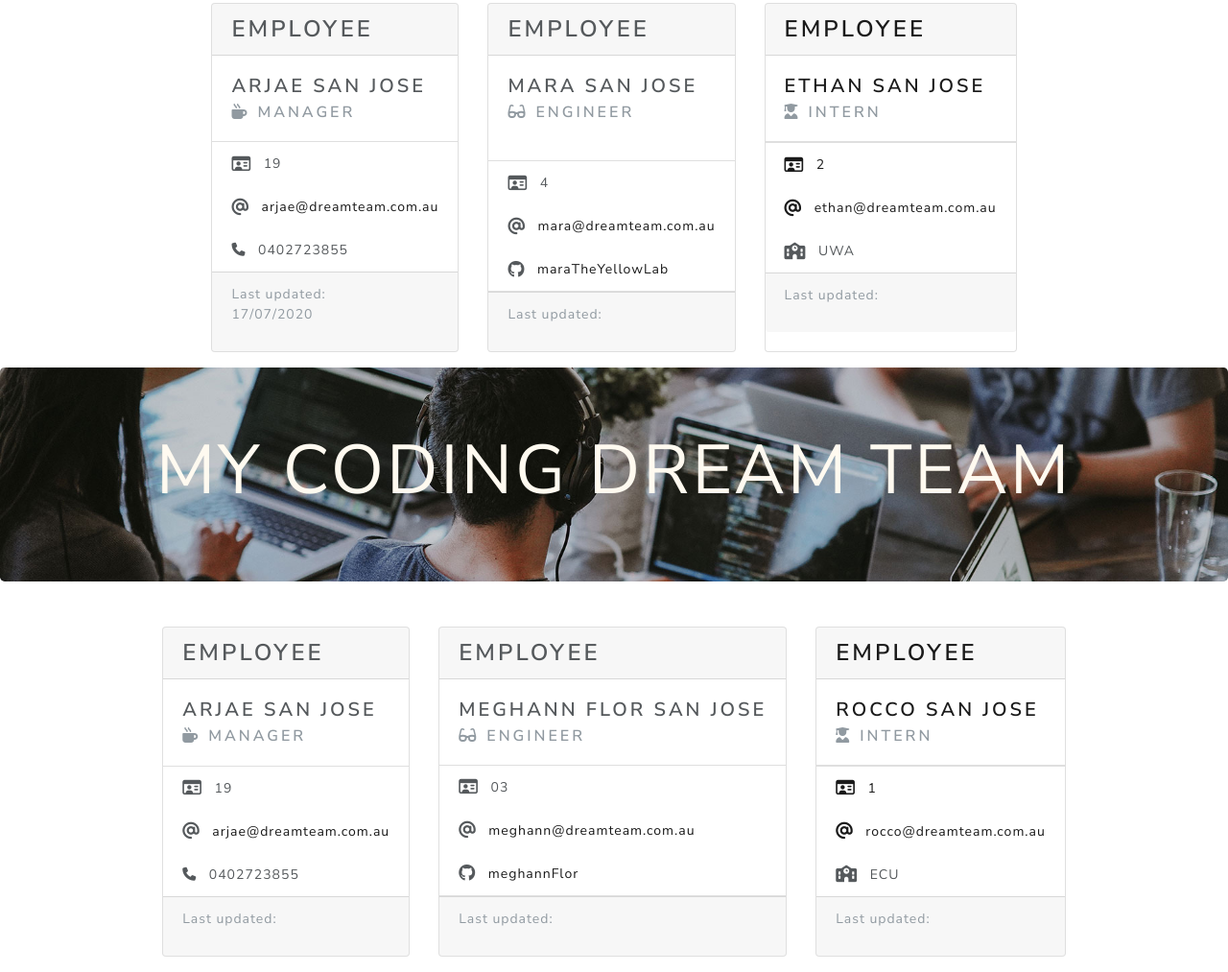
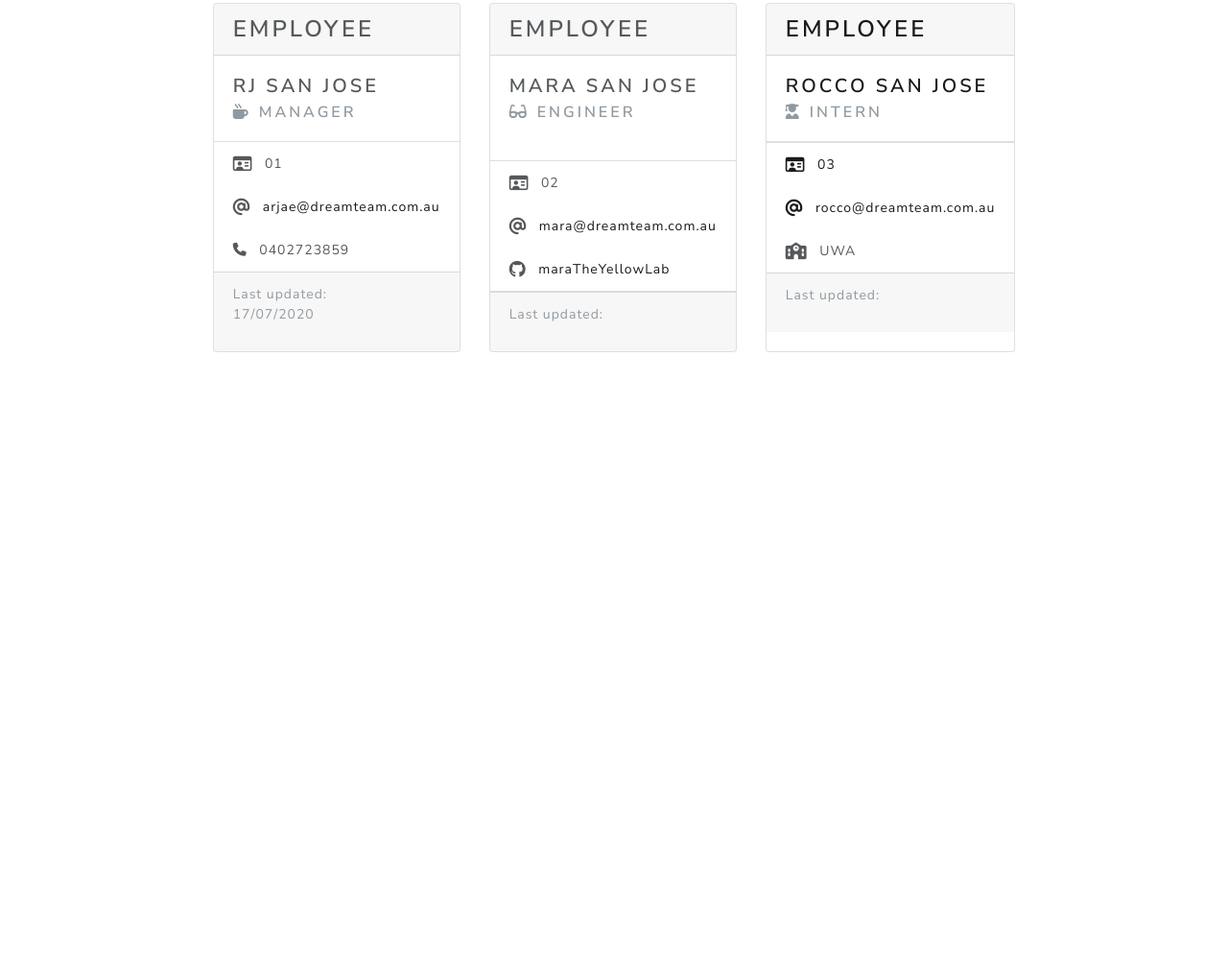
Before and after one commit to arjaesj/team-profile-generator, a website: page output/team.html in a window 1280 px wide. Shown: the part 266-1279 px from the top of the page at 96% size. After the commit the page ends 800 px from the top, so only its background shows below. Drawn offline with nearby package versions, Linux system fonts and the light colour scheme.

Commit message:
initial commit for gif files & readme and modified 'tem.html' file with the newly generated html from the demo

```diff
--- a/output/team.html
+++ b/output/team.html
@@ -29,14 +29,14 @@
                 <div class="card mb-3 employee-card">
     <h3 class="card-header">Employee</h3>
     <div class="card-body">
-        <h4 class="card-title">Arjae San Jose</h4>
+        <h4 class="card-title">Rj San Jose</h4>
         <h5 class="card-subtitle text-muted"><i class="fas fa-mug-hot mr-2"></i>Manager</h5>
     </div>
 
     <ul class="list-group list-group-flush">
-        <li class="list-group-item"><i class="far fa-id-card fa-lg mr-2"></i> 19</li>
+        <li class="list-group-item"><i class="far fa-id-card fa-lg mr-2"></i> 01</li>
         <li class="list-group-item"><i class="fas fa-at fa-lg mr-2"></i> <a href="mailto:arjae@dreamteam.com.au">arjae@dreamteam.com.au</a></li>
-        <li class="list-group-item"><i class="fas fa-phone a-lg mr-2"></i> 0402723855</li>
+        <li class="list-group-item"><i class="fas fa-phone a-lg mr-2"></i> 0402723859</li>
     </ul>
 
     <div class="card-footer text-muted">
@@ -51,7 +51,7 @@
     </div>
 
     <ul class="list-group list-group-flush">
-        <li class="list-group-item"><i class="far fa-id-card fa-lg mr-2"></i> 4</li>
+        <li class="list-group-item"><i class="far fa-id-card fa-lg mr-2"></i> 02</li>
         <li class="list-group-item"><i class="fas fa-at fa-lg mr-2"></i> <a href="mailto:mara@dreamteam.com.au">mara@dreamteam.com.au</a></li>
         <li class="list-group-item"><i class="fab fa-github fa-lg mr-2"></i> <a href="https://github.com/maraTheYellowLab" target="_blank" rel="noopener noreferrer">maraTheYellowLab</li>
     </ul>
@@ -63,114 +63,14 @@
 </div><div class="card mb-3 employee-card">
     <h3 class="card-header">Employee</h3>
     <div class="card-body">
-        <h4 class="card-title">Ethan San Jose</h4>
+        <h4 class="card-title">Rocco San Jose</h4>
         <h5 class="card-subtitle text-muted"><i class="fas fa-user-graduate mr-2"></i>Intern</h5>
     </div>
 
     <ul class="list-group list-group-flush">
-        <li class="list-group-item"><i class="far fa-id-card fa-lg mr-2"></i> 2</li>
-        <li class="list-group-item"><i class="fas fa-at fa-lg mr-2"></i> <a href="mailto:ethan@dreamteam.com.au">ethan@dreamteam.com.au</a></li>
+        <li class="list-group-item"><i class="far fa-id-card fa-lg mr-2"></i> 03</li>
+        <li class="list-group-item"><i class="fas fa-at fa-lg mr-2"></i> <a href="mailto:rocco@dreamteam.com.au">rocco@dreamteam.com.au</a></li>
         <li class="list-group-item"><i class="fas fa-school fa-lg mr-2"></i> UWA</li>
-    </ul>
-
-    <div class="card-footer text-muted">
-        Last updated:
-        <p id="date"></p>
-    </div>
-</div>
-            </div>
-        </div>
-    </div>
-</body>
-
-<script type="text/javascript">
-    var date = new Date(document.lastModified);
-    console.log(date)
-    myNewDate = new Intl.DateTimeFormat(
-        "en-GB", {
-            year: "numeric",
-            month: "numeric",
-            day: "numeric"
-        }
-    ).format(date).replace(/\./g, '-');
-    document.getElementById("date").innerHTML = myNewDate;
-
-    console.log(myNewDate)
-</script>
-
-</html><!DOCTYPE html>
-<html lang="en">
-
-<head>
-    <meta charset="UTF-8" />
-    <meta name="viewport" content="width=device-width, initial-scale=1.0" />
-    <meta http-equiv="X-UA-Compatible" content="ie=edge" />
-
-    <title>The Coding Dream Team</title>
-
-    <link rel="stylesheet" href="https://stackpath.bootstrapcdn.com/bootstrap/4.3.1/css/bootstrap.min.css" integrity="sha384-ggOyR0iXCbMQv3Xipma34MD+dH/1fQ784/j6cY/iJTQUOhcWr7x9JvoRxT2MZw1T" crossorigin="anonymous">
-    <!-- Bootswatch 'Lux' Theme -->
-    <link rel="stylesheet" href="../Assets/css-assets/bootstrap.min.css">
-    <link rel="stylesheet" href="../Assets/css-assets/style.css">
-
-    <script src="https://kit.fontawesome.com/c502137733.js"></script>
-</head>
-
-<body>
-
-    <!-- Jumbotron Header -->
-    <div class="jumbotron">
-        <h1 class="display-3">My Coding Dream Team</h1>
-    </div>
-
-    <div class="container-fluid">
-        <div class="row">
-            <div class="team-area col-12 d-flex justify-content-center">
-                <div class="card mb-3 employee-card">
-    <h3 class="card-header">Employee</h3>
-    <div class="card-body">
-        <h4 class="card-title">Arjae San Jose</h4>
-        <h5 class="card-subtitle text-muted"><i class="fas fa-mug-hot mr-2"></i>Manager</h5>
-    </div>
-
-    <ul class="list-group list-group-flush">
-        <li class="list-group-item"><i class="far fa-id-card fa-lg mr-2"></i> 19</li>
-        <li class="list-group-item"><i class="fas fa-at fa-lg mr-2"></i> <a href="mailto:arjae@dreamteam.com.au">arjae@dreamteam.com.au</a></li>
-        <li class="list-group-item"><i class="fas fa-phone a-lg mr-2"></i> 0402723855</li>
-    </ul>
-
-    <div class="card-footer text-muted">
-        Last updated:
-        <p id="date"></p>
-    </div>
-</div><div class="card mb-3 employee-card">
-    <h3 class="card-header">Employee</h3>
-    <div class="card-body">
-        <h4 class="card-title">Meghann Flor San Jose</h4>
-        <h5 class="card-subtitle text-muted"><i class="fas fa-glasses mr-2"></i>Engineer</h5>
-    </div>
-
-    <ul class="list-group list-group-flush">
-        <li class="list-group-item"><i class="far fa-id-card fa-lg mr-2"></i> 03</li>
-        <li class="list-group-item"><i class="fas fa-at fa-lg mr-2"></i> <a href="mailto:meghann@dreamteam.com.au">meghann@dreamteam.com.au</a></li>
-        <li class="list-group-item"><i class="fab fa-github fa-lg mr-2"></i> <a href="https://github.com/meghannFlor" target="_blank" rel="noopener noreferrer">meghannFlor</li>
-    </ul>
-
-    <div class="card-footer text-muted">
-        Last updated:
-        <p id="date"></p>
-    </div>
-</div><div class="card mb-3 employee-card">
-    <h3 class="card-header">Employee</h3>
-    <div class="card-body">
-        <h4 class="card-title">Rocco San jose</h4>
-        <h5 class="card-subtitle text-muted"><i class="fas fa-user-graduate mr-2"></i>Intern</h5>
-    </div>
-
-    <ul class="list-group list-group-flush">
-        <li class="list-group-item"><i class="far fa-id-card fa-lg mr-2"></i> 1</li>
-        <li class="list-group-item"><i class="fas fa-at fa-lg mr-2"></i> <a href="mailto:rocco@dreamteam.com.au">rocco@dreamteam.com.au</a></li>
-        <li class="list-group-item"><i class="fas fa-school fa-lg mr-2"></i> ECU</li>
     </ul>
 
     <div class="card-footer text-muted">
```
Also changed, not shown: ReadMe.md (added), 2 other files.
